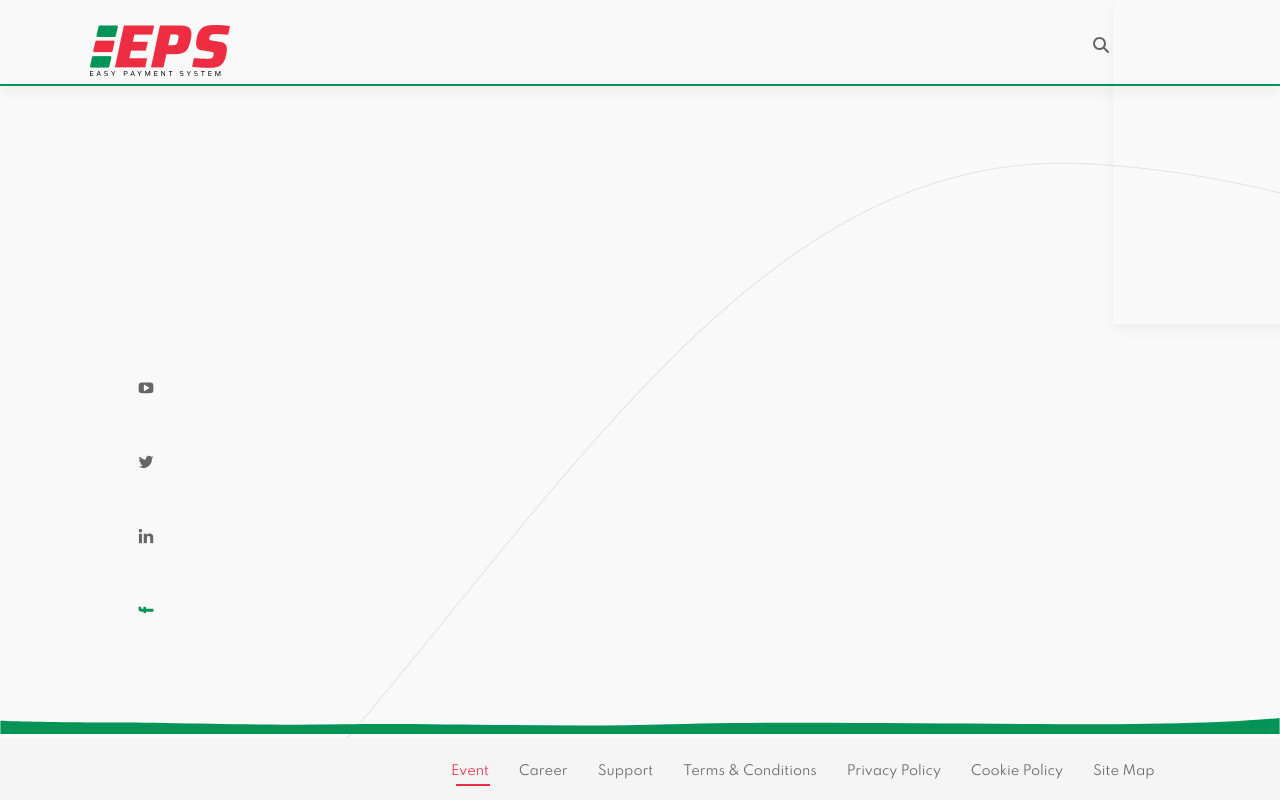
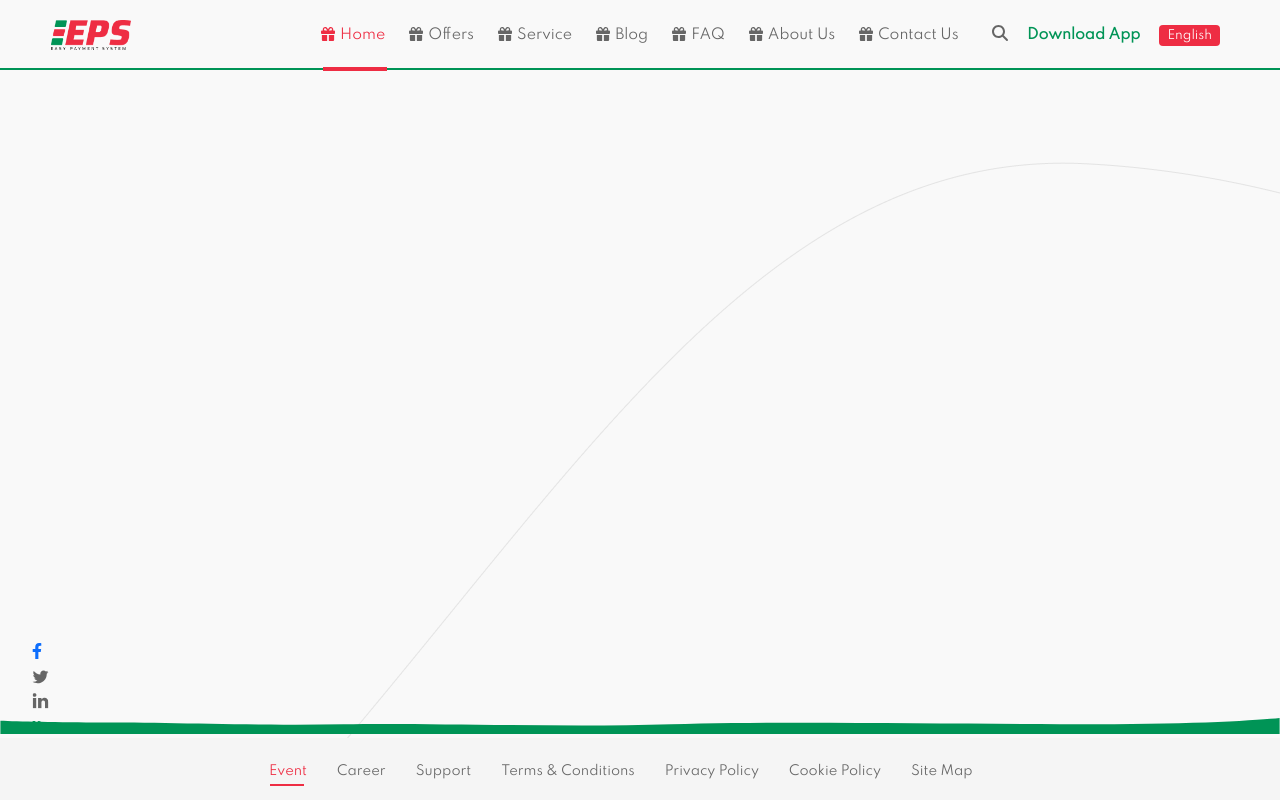
Before and after one commit to EPSGitHub/NewWebEps, a plain HTML site: page index.html in a window 1280 px wide. Drawn offline with nearby package versions, Linux system fonts and the light colour scheme; files whose address does not match are found by name; a web font is replaced by a local one.

Commit message:
newTopNav

```diff
--- a/css/style.css
+++ b/css/style.css
@@ -7,6 +7,157 @@
   font-weight: 400;
   src: url('https://fonts.gstatic.com/s/spartan/v12/l7gAbjR61M69yt8Z8w6FZf9WoBxdBrGFuV6HABTdfw.woff2') format('woff2');
   unicode-range: U+0100-024F, U+0259, U+1E00-1EFF, U+2020, U+20A0-20AB, U+20AD-20CF, U+2113, U+2C60-2C7F, U+A720-A7FF;
+}
+* {
+  margin: 0;
+  padding: 0;
+  box-sizing: border-box;
+  font-family: Spartan;
+
+}
+
+body{
+overflow: hidden;
+height: 100%;
+width: 100%;
+font-family: 'Spartan';
+background-image: url("images/Vector6.png");
+background-color: #F9F9F9;
+
+}
+
+.navbar{
+  display: flex;
+  z-index: 100000;
+  position: fixed;
+  top: 0;
+  left: 0;
+  height: 70px;
+  width: 100%;
+  background-color:#F9F9F9;
+  border-bottom: 2px solid #009456;
+  /* justify-content: space-between; */
+  /* align-items: center; */
+}
+.navbar .logo1{
+  margin-left:39px;
+  margin-right: 160px;
+  width: 98px;
+  height: 28px;
+}
+
+.navbar ul{
+
+  font-family: Spartan;
+}
+.navbar ul li{
+  display: inline-block;
+  padding: 0 12px;
+  font-family: Spartan;
+}
+.navbar ul li a{
+
+  position: relative;
+  font-size: 14px;
+ width:60 ;
+ height: 20px;
+ font-family: Spartan;
+ color:#666666;
+ transition: 0.3s ease;
+font-style: regular;
+}
+.navbar  li a:hover,
+.navbar li a.active
+{
+
+  color: #EE2D43;
+font-style: bold;
+}
+
+.navbar li a:hover:after{
+  content: "";
+  width: 100%;
+  height: 4px;
+  bottom: -28px;
+position: absolute;
+  background: #EE2D43;
+
+  left: 2px;
+
+
+}
+
+.navbar li a.active::after{
+  content: "";
+  width: 100%;
+  height: 4px;
+  bottom: -28px;
+position: absolute;
+  background: #EE2D43;
+
+  left: 2px;
+
+
+}
+
+.nav-bar .nav-links li{
+  padding: 20px;
+
+}
+.nav-links li a{
+ position: relative;
+ font-size: 16px;
+width:50 ;
+height: 14px;
+font-family: Spartan;
+color:#666666;
+
+}
+.nav-links li a::before{
+ position: relative;
+ font-size: 16px;
+font-weight: 400;
+font-family: Spartan;
+color:#666666;
+padding: 20px;
+}
+
+.nav-bar .text{
+  display: flex;
+  align-items: center;
+ /* margin-left: 200px; */
+  margin-top:20px;
+}
+
+.text .btn-1{
+
+  width: 59px;
+  height: 27px;
+  border-radius: 4px;
+  text-align: center;
+  font-family:  Spartan;
+  font-size: 12px;
+
+background-color: #EE2D43;
+color: #ffffff;
+
+}
+
+.text .download{
+  padding-right: 15px;
+ width: 135px;
+  color:#009456;
+  font-family:
+  Spartan;
+  font-size: 14px;
+  height: 27px;
+  font-weight: bold;
+  /* background-color: #009456; */
+  border-radius: 4px;
+}
+.text .search {
+  padding-right:15px;
+  color:#666666;
 }
 /*header start*/
 #header{
@@ -41,11 +192,12 @@
    /* text-align: center;  */
    display: block;
    transition: 0.5s ease;
-   margin-top: 17px;
-margin-left: 73px;
-   /* padding: 1px; */
-   width: 140px;
-   height: 51px;
+   margin-top: 20px;
+   margin-left: 39px;
+   margin-right: 30px;
+   width: 104px;
+   height: 28px;
+
 
  }
  #navbar{
@@ -111,8 +263,6 @@ color: #009456;
     justify-content: space-between;
     width: 65px;
     height: 25px;
-
-
     padding-right: 22px;
 }
 #navbar li a.active{
@@ -175,21 +325,6 @@ color: #ffffff;
   /*header end*/
 
 
-* {
-    margin: 0;
-    padding: 0;
-    box-sizing: border-box;
-
-}
-
-body{
-  overflow: hidden;
-height: 100%;
-  width: 100%;
-  font-family: 'Spartan';
-  background-image: url("images/Vector6.png");
-  background-color: #F9F9F9;
-}
 footer {
   position: fixed;
 
@@ -217,7 +352,7 @@ footer {
 #bottom-nav{
   display: flex;
 
-  margin-left: 404px;
+  margin-left: 222px;
   padding-top: 20px;
   /* justify-content: center; */
 }
@@ -236,6 +371,7 @@ footer {
   transition: 0.3s ease;
   text-align: center;
 }
+#bottom-nav  li a:hover,
 #bottom-nav li a.active{
   /* border-bottom: 3px solid #EE2D43; */
   color: #EE2D43;
@@ -247,7 +383,16 @@ footer {
 position: absolute;
   background: #EE2D43;
   bottom: -4px;
-  left: 20px;
+  left: 16px;
+}
+#bottom-nav li a:hover::after{
+  content: "";
+  width: 50%;
+  height: 2px;
+position: absolute;
+  background: #EE2D43;
+  bottom: -4px;
+  left: 16px;
 }
 
  /*footer end*/
@@ -304,66 +449,6 @@ h1{
 
 }
 
-@media (max-width:799px) {
-}
-/*media quary for tablet device*/
-@media (max-width:1920px) {
-  #header{
-
-  }
-  .topNav{
-
-    width: 100%;
-
-
-   }
-
-  #navbar{
-    display: flex;
-    flex-direction: column;
-    /* padding-bottom: 1200px; */
-    /* padding: 80px 0 0 10px; */
-
-    position: fixed;
-    top: 0;
-    padding-right: 125px;
-    right: -300px;
-    /* height: 100vh; */
-    /* width: 372px; */
-    /* background-color: #EE2D43; */
-    box-shadow: 0 5px 15px rgb(0 0 0 / 5%);
-
-}
-#mobile{
-  display:flex;
-  align-items: center;
-  right: -4px;
-  background-color: red;
-  /* padding-right: 125px; */
-}
-.slider{
-  display: none;
-}
-#navbar li{
-
-  margin-bottom:18px;
-}
-.navbar-text .btn{
-  display: none;
-}
-.navbar-text .download{
-  display: none;
-}
-.navbar-text .download .search{
-  display: none;
-}
-
-#social nav{
-  display: none;
-}
-
-
-}
 
   /*left side fixed social start*/
 
--- a/index.html
+++ b/index.html
@@ -18,11 +18,48 @@
 <body style="background-image: url(images/Vector6.png);">
     <!--top nav start-->
 
-    <section id="header">
+<nav class="navbar navbar-expand-md">
+<div class="container-fluid">
+    <div class="logo1">
+        <a href=""><img width="80" height="30" src="images/Frame.png" class="" alt=""></a>
+    </div>
+    <div class="collapse navbar-collapse" id="main-menu">
+        <ul class="navbar-nav me-auto ">
+            <li ><a class="active" href=""><i class="fa fa-gift"style="padding-right: 5px;"></i>Home</a></li>
+
+            <li ><a class="" href=""><i class="fa fa-gift"style="padding-right: 5px;"></i>Offers</a></li>
+            <li ><a class="" href=""><i class="fa fa-gift"style="padding-right: 5px;"></i>Service</a></li>
+            <li ><a class="" href=""><i class="fa fa-gift"style="padding-right: 5px;"></i>Blog</a></li>
+            <li ><a class="" href=""><i class="fa fa-gift"style="padding-right: 5px;"></i>FAQ</a></li>
+            <li ><a class="" href=""><i class="fa fa-gift"style="padding-right: 5px;"></i>About Us</a></li>
+            <li ><a class="" href=""><i class="fa fa-gift" style="padding-right: 5px;"></i>Contact Us</a></li>
+
+
+
+
+        </ul>
+    </div>
+    <div class="text" style="padding-right: 48px;">
+        <a href="" target="blank" class="search"> <i class="fa fa-search" id="search1"></i> </a>
+      <a href="" target="blank" class="download">Download App</a>
+
+
+            <a href="" class=" btn-1 btn-sm " >English</a>
+
+    </div>
+</div>
+</nav>
+
+<!--
+     <section id="header">
         <div class="container-fluid" >
             <div class="topNav">
+                <div class="row">
                 <div class="col-md-2">
-                    <a href=""><img src="images/Frame.png" class="logo" alt=""></a>
+
+                        <a href=""><img src="images/Frame.png" class="logo" alt=""></a>
+                    </div>
+
                 </div>
 
                 <div class="col-md-8">
@@ -63,15 +100,12 @@
             </div>
 
         </div>
-    </section>
-    <div class="col-2">
-        <img src="images/OUR partners.svg" alt="">
+    </section> -->
 
-    </div>
-
-        <nav id="social">
+    <section id="leftsidebar">
+        <nav id="social-icon"style="padding-top:50%">
             <ul >
-                <li>  <a href=""><img src="images/socialyoutubeicon.svg" alt="" class="socialicon"></a></li>
+                <li>  <a href=""><i class="fab fa-facebook-f"></i></a></li>
                 <li>  <a href="">
                     <img src="images/socialicon1.svg" alt="" class="socialicon">
                 </a></li>
@@ -84,6 +118,8 @@
             </ul>
         </nav>
 
+
+    </section>
 
 
 
```
